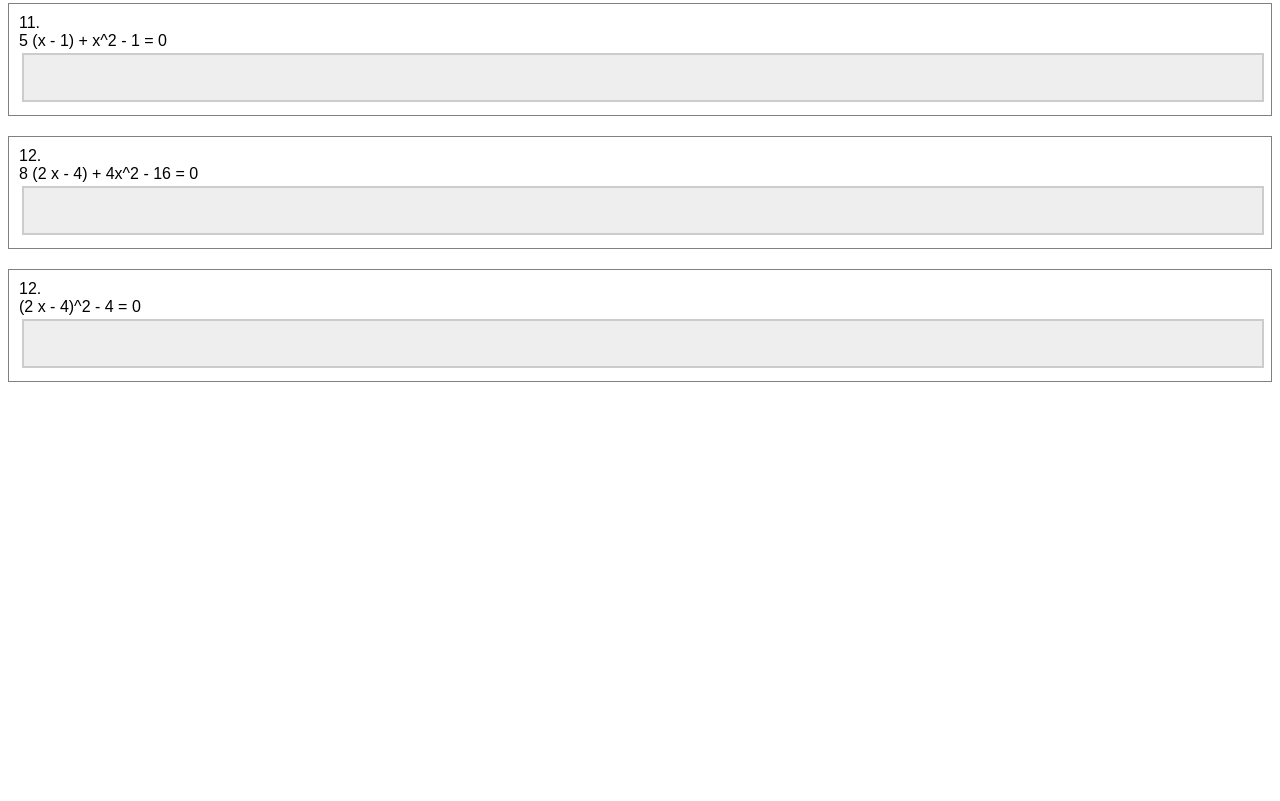
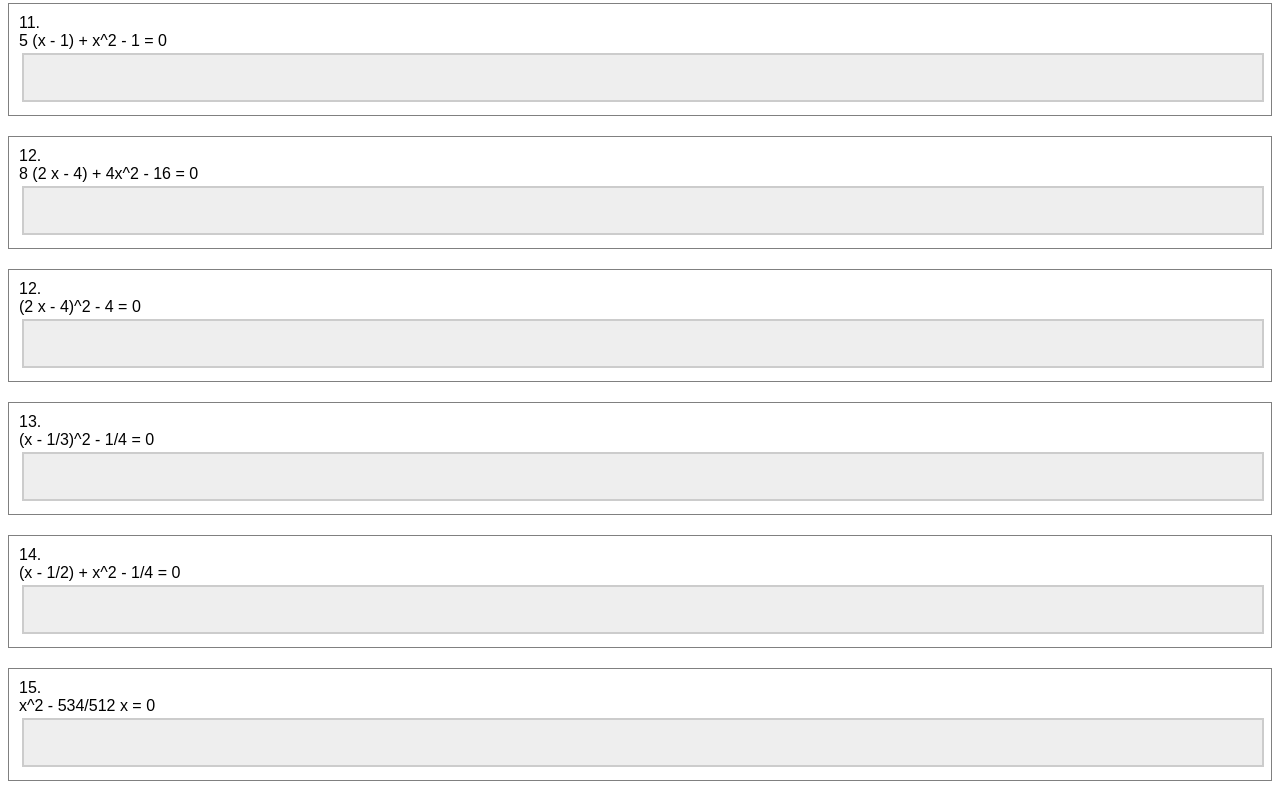
Before and after one commit to Alexander-Barth/math-trainer, a plain HTML site: page Quadratische-Gleichungen.html in a window 1280 px wide. Shown: the part 1679-2480 px from the top of the page. Before the commit the page ends 2081 px from the top, so only its background shows below. Drawn offline with Linux system fonts and the light colour scheme; a script that the page names is missing.

Commit message:
more on quadratic equations

```diff
--- a/Quadratische-Gleichungen.html
+++ b/Quadratische-Gleichungen.html
@@ -156,6 +156,28 @@
       </div>
     </section>
 
+    <section class="ex" data-solution="[{x: -1/6},{x: 5/6}]">
+      13.
+      <div>
+        (x - 1/3)^2 - 1/4 = 0
+      </div>
+    </section>
+
+    <section class="ex" data-solution="[{x: -3/2},{x: 1/2}]">
+      14.
+      <div>
+        (x - 1/2) + x^2 - 1/4 = 0
+      </div>
+    </section>
+
+    <section class="ex" data-solution="[{x: 0},{x: 534/512}]">
+      15.
+      <div>
+        x^2 - 534/512 x = 0
+      </div>
+    </section>
+
+
 
     <script src="js/trainer.js" type="text/javascript"></script>
   </body>
```
